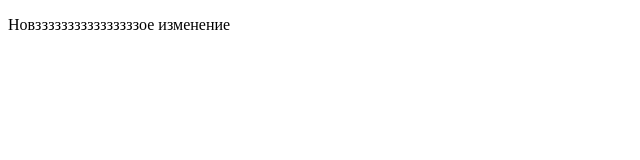
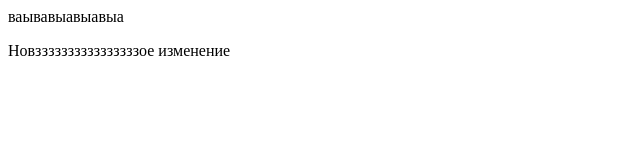
Before and after one commit to akyrusha/test, a plain HTML site: page index.html in a window 1280 px wide. Shown: the whole page, without its empty margins (0-640 px from the left). Drawn offline with Linux system fonts and the light colour scheme.

Commit message:
for origin

```diff
--- a/index.html
+++ b/index.html
@@ -5,6 +5,7 @@
 	<title>Document</title>
 </head>
 <body>
+ваывавыавыавыа
 
 <p>Новззззззззззззззззое изменение</p>
 </body>
```
